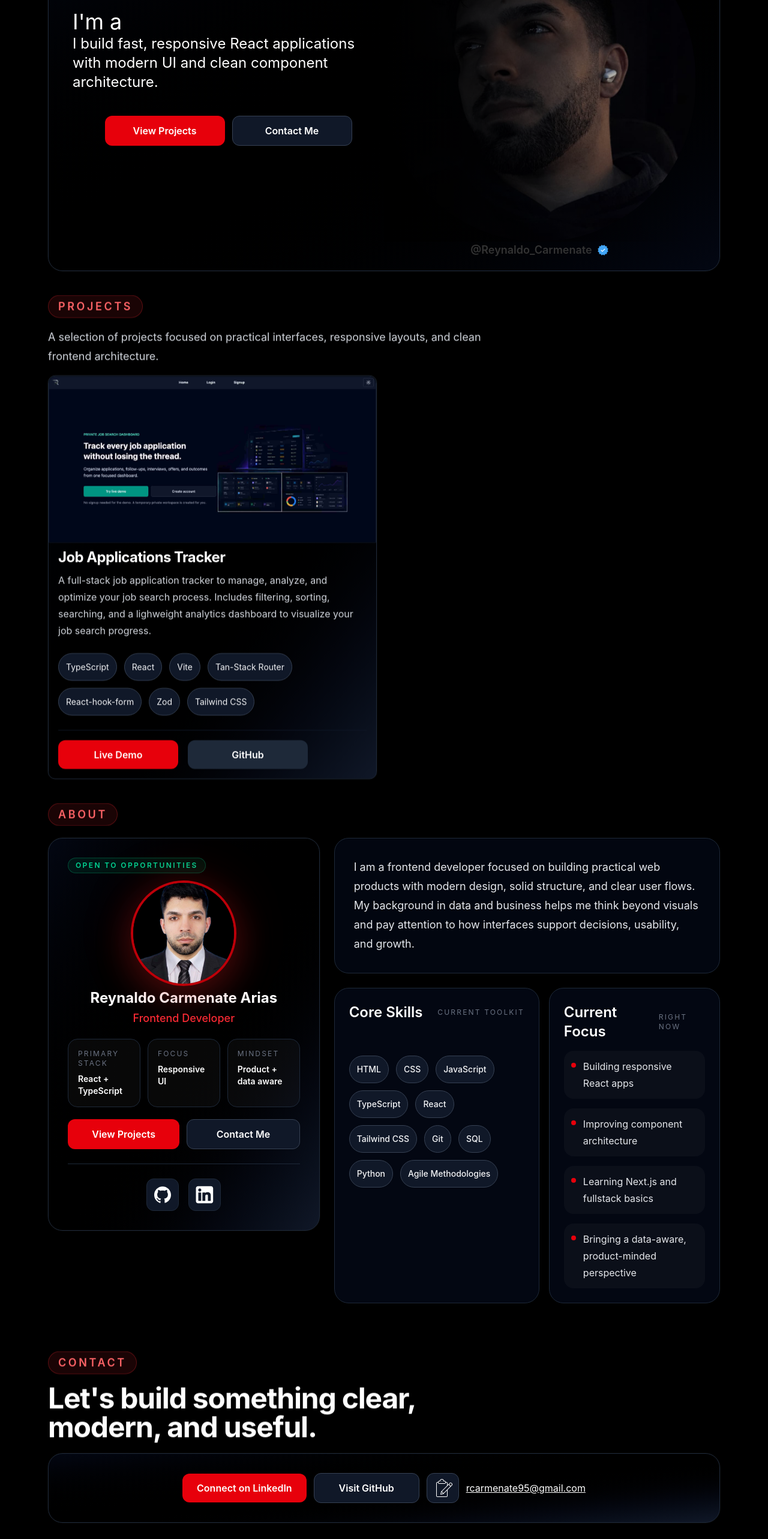
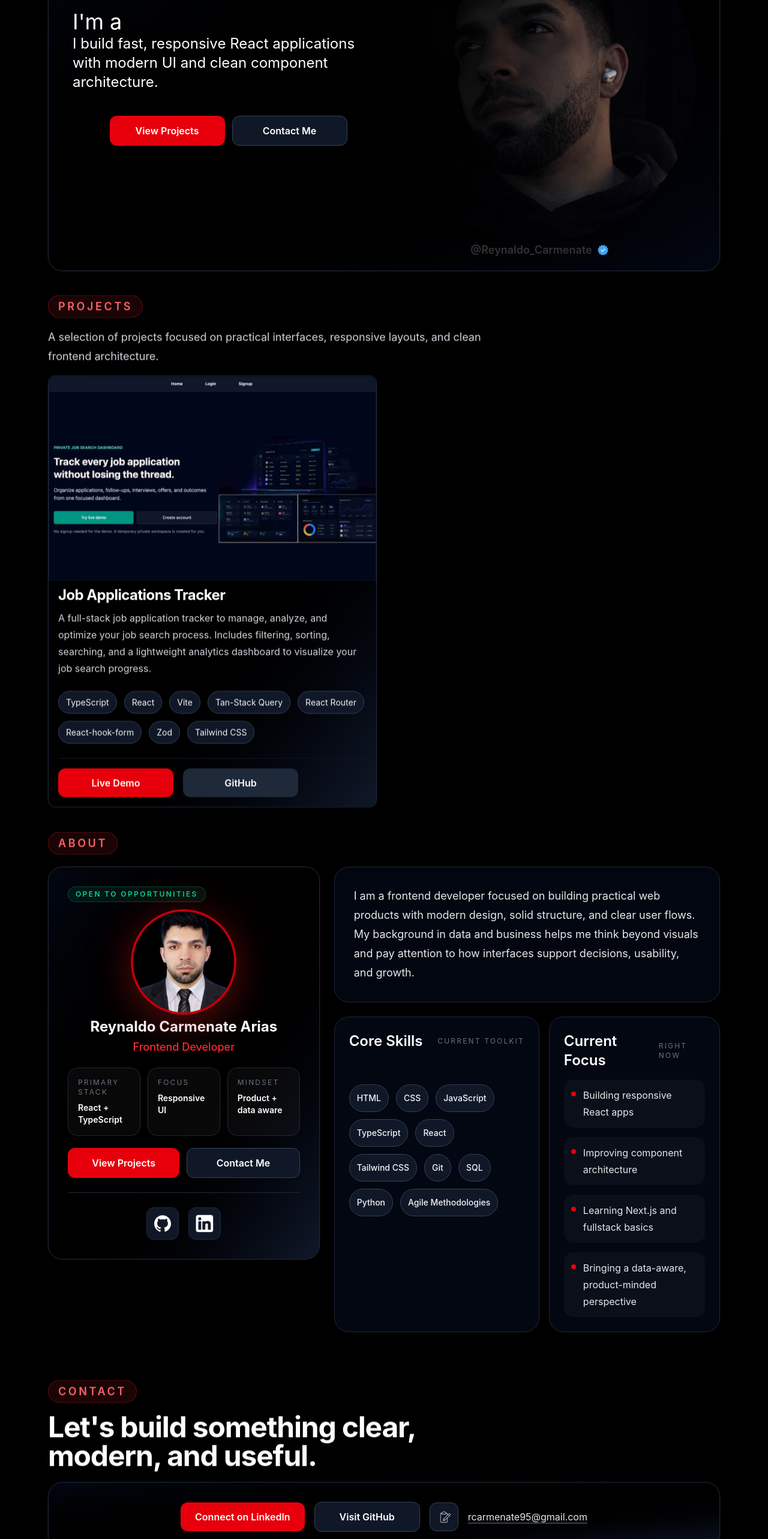
Before and after one commit to ReySlash/Portfolio_landing_page, a React (Vite) app: page / in a window 1280 px wide. Shown: the part 234-2800 px from the top of the page at 60% size. Built offline with nearby package versions, Linux system fonts and the light colour scheme.

Commit message:
some ui improvements, mail to link added in contact section

```diff
--- a/src/components/About.tsx
+++ b/src/components/About.tsx
@@ -4,7 +4,7 @@ import Reveal from "./Reveal";
 
 function About() {
   return (
-    <section id="about" className="px-6 lg:px-20 my-10">
+    <section id="about" className="scroll-mt-24 px-6 lg:px-20 my-10">
       <div className="mx-auto flex max-w-7xl flex-col gap-5">
         <Reveal className="max-w-3xl space-y-4 text-left">
           <span className="inline-flex w-fit rounded-full border border-red-500/30 bg-red-500/10 px-4 py-1 text-lg font-semibold uppercase tracking-[0.2em] text-red-400">
--- a/src/components/Contact.tsx
+++ b/src/components/Contact.tsx
@@ -6,7 +6,7 @@ import Reveal from "./Reveal";
 function Contact() {
   const [copied, setCopied] = useState(false);
   return (
-    <section id="contact" className="px-6 py-5 lg:px-20 lg:py-10">
+    <section id="contact" className="scroll-mt-24 px-6 py-5 lg:px-20 lg:py-10">
       <div className="mx-auto flex max-w-7xl flex-col gap-5">
         <Reveal className="max-w-3xl space-y-4 text-left">
           <span className="inline-flex w-fit rounded-full border border-red-500/30 bg-red-500/10 px-4 py-1 text-lg font-semibold uppercase tracking-[0.2em] text-red-400">
@@ -21,13 +21,13 @@ function Contact() {
           className="rounded-3xl border border-gray-800 bg-linear-to-br from-gray-950 via-black to-gray-900 p-6 shadow-[0_0_0_1px_rgba(255,255,255,0.03)] lg:p-8"
           delay={80}
         >
-          <div className="flex items-center gap-6 justify-center">
-            <div className="flex gap-3 flex-col md:flex-row justify-center items-center">
+          <div className="flex justify-center">
+            <div className="flex flex-col items-center justify-center gap-3 md:flex-row md:flex-wrap md:gap-4">
               <a
                 href="https://www.linkedin.com/in/reynaldo-carmenate-arias-03b5102b5/"
                 target="_blank"
                 rel="noreferrer"
-                className="flex items-center justify-center rounded-xl bg-red-600 px-auto py-3 min-w-45 font-semibold text-white transition-all duration-150 hover:scale-[1.02] hover:cursor-pointer hover:bg-red-500 active:scale-[0.98] sm:min-w-44 sm:px-6"
+                className="flex min-h-12 w-60 items-center justify-center rounded-xl bg-red-600 px-6 py-3 font-semibold text-white transition-all duration-150 hover:scale-[1.02] hover:cursor-pointer hover:bg-red-500 active:scale-[0.98] sm:min-w-44 sm:w-auto"
               >
                 Connect on LinkedIn
               </a>
@@ -35,7 +35,7 @@ function Contact() {
                 href="https://github.com/ReySlash"
                 target="_blank"
                 rel="noreferrer"
-                className="flex items-center justify-center rounded-xl border border-gray-700 bg-gray-900 px-auto py-3 min-w-45 font-semibold text-white transition-all duration-150 hover:scale-[1.02] hover:cursor-pointer hover:border-gray-500 hover:bg-gray-800 active:scale-[0.98] sm:min-w-44 sm:px-6"
+                className="flex min-h-12 w-60 items-center justify-center rounded-xl border border-gray-700 bg-gray-900 px-6 py-3 font-semibold text-white transition-all duration-150 hover:scale-[1.02] hover:cursor-pointer hover:border-gray-500 hover:bg-gray-800 active:scale-[0.98] sm:min-w-44 sm:w-auto"
               >
                 Visit GitHub
               </a>
@@ -45,15 +45,20 @@ function Contact() {
                   setCopied(true);
                   setTimeout(() => setCopied(false), 5000);
                 }}
-                className="flex items-center justify-center rounded-xl border border-gray-700 bg-gray-900 ps-3 pe-2 py-2 font-semibold text-white transition-all duration-150 hover:scale-[1.02] hover:cursor-pointer hover:border-gray-500 hover:bg-gray-800 active:scale-[0.98] sm:min-w-10"
+                className="flex h-12 w-12 ps-3 pe-2 shrink-0 items-center justify-center rounded-xl border border-gray-700 bg-gray-900 text-white transition-all duration-150 hover:scale-[1.02] hover:cursor-pointer hover:border-gray-500 hover:bg-gray-800 active:scale-[0.98]"
               >
                 <img
-                  className="brightness-0 invert"
+                  className="h-5 w-5 brightness-0 invert"
                   src={copied ? copiedClipboard : copyClipboard}
                   alt="Copy to clipboard"
                 />
               </button>
-              <p className="select-none underline">rcarmenate95@gmail.com</p>
+              <a
+                href="mailto:rcarmenate95@gmail.com?subject=Portfolio%20Inquiry"
+                className="select-none break-all text-center text-gray-200 underline decoration-gray-500 underline-offset-4 transition-colors duration-150 hover:text-white hover:decoration-red-500 md:text-left"
+              >
+                rcarmenate95@gmail.com
+              </a>
             </div>
           </div>
         </Reveal>
--- a/src/components/Hero.tsx
+++ b/src/components/Hero.tsx
@@ -3,31 +3,31 @@ import verifiedIcon from "../assets/verifiedIcon.svg";
 
 function Hero() {
   return (
-    <>
-      <section id="home" className="bg-linear-to-br px-6 lg:px-20 my-10 ">
+    <section
+      id="home"
+      className="scroll-mt-24 bg-linear-to-br px-6 lg:px-20 my-10"
+    >
       {/* Column#1: Information */}
-        <div className="grid px-10 py-5 md:grid-cols-1 lg:grid-cols-2 shadow-[0_0_0_1px_rgba(255,255,255,0.03)] bg-linear-to-br from-gray-950 via-black to-gray-950 rounded-3xl border border-gray-800">
-          <div className="order-last lg:order-first content-center">
+      <div className="grid rounded-3xl border border-gray-800 bg-linear-to-br from-gray-950 via-black to-gray-950 px-10 py-5 shadow-[0_0_0_1px_rgba(255,255,255,0.03)] md:grid-cols-1 lg:grid-cols-2">
+        <div className="order-last content-center lg:order-first">
           <h1 className="text-left text-2xl lg:text-4xl">
             I'm a{" "}
-              <span className="typewriter text-red-600">
-                Frontend Developer.
-              </span>
+            <span className="typewriter text-red-600">Frontend Developer.</span>
           </h1>
-            <h3 className="text-2xl text-left">
+          <h3 className="text-left text-2xl">
             I build fast, responsive React applications with modern UI and
             clean component architecture.
           </h3>
-            <div className="flex flex-col justify-center gap-3 sm:flex-row py-10">
+          <div className="flex flex-col justify-center gap-3 py-10 sm:flex-row">
             <a
               href="#projects"
-                className="max-w-50 flex flex-1 items-center justify-center rounded-xl bg-red-600 px-5 py-3 font-semibold text-white transition-all duration-150 hover:scale-[1.02] hover:cursor-pointer hover:bg-red-500 active:scale-[0.98]"
+              className="flex min-h-12 flex-1 items-center justify-center rounded-xl bg-red-600 px-5 py-3 font-semibold text-white transition-all duration-150 hover:scale-[1.02] hover:cursor-pointer hover:bg-red-500 active:scale-[0.98] sm:max-w-48"
             >
               View Projects
             </a>
             <a
               href="#contact"
-                className="max-w-50 flex flex-1 items-center justify-center rounded-xl border border-gray-700 bg-gray-900 px-5 py-3 font-semibold text-white transition-all duration-150 hover:scale-[1.02] hover:cursor-pointer hover:border-gray-500 hover:bg-gray-800 active:scale-[0.98]"
+              className="flex min-h-12 flex-1 items-center justify-center rounded-xl border border-gray-700 bg-gray-900 px-5 py-3 font-semibold text-white transition-all duration-150 hover:scale-[1.02] hover:cursor-pointer hover:border-gray-500 hover:bg-gray-800 active:scale-[0.98] sm:max-w-48"
             >
               Contact Me
             </a>
@@ -45,7 +45,7 @@ function Hero() {
             <div className="pointer-events-none absolute inset-0 bg-linear-to-t from-transparent to-black lg:bg-linear-to-l lg:from-transparent lg:to-black" />
           </div>
           <div className="flex items-center justify-center gap-2">
-              <span className="text-lg font-semibold text-gray select-none">
+            <span className="select-none text-lg font-semibold text-gray">
               @Reynaldo_Carmenate
             </span>
             <img className="h-5 w-5" src={verifiedIcon} alt="Verified Icon" />
@@ -53,7 +53,6 @@ function Hero() {
         </div>
       </div>
     </section>
-    </>
   );
 }
 
--- a/src/components/ProjectCard.tsx
+++ b/src/components/ProjectCard.tsx
@@ -6,30 +6,30 @@ type Props = {
 
 function ProjectCard({ project }: Props) {
   return (
-    <div className="flex flex-col gap-2 bg-linear-to-br from-gray-950 via-black to-gray-900 border border-gray-800 hover:border-red-600 rounded-xl shadow-[0_0_0_1px_rgba(255,255,255,0.03)]">
+    <div className="flex flex-col gap-2 rounded-xl border border-gray-800 bg-linear-to-br from-gray-950 via-black to-gray-900 shadow-[0_0_0_1px_rgba(255,255,255,0.03)] hover:border-red-600">
       <img
-        className="border border-gray-900 rounded-t-xl"
+        className="aspect-[16/10] rounded-t-xl border border-gray-900 object-cover"
         src={project.thumbnail}
         alt={project.name}
       />
-      <div className="flex flex-col gap-2 px-4">
+      <div className="flex flex-col gap-2 px-4 pb-4">
         <h3 className="text-2xl font-bold tracking-tight">{project.name}</h3>
-        <p className="text-gray-300 leading-7"> {project.description}</p>
+        <p className="leading-7 text-gray-300">{project.description}</p>
 
-        <div className="flex flex-wrap gap-3 py-4 items-center text-sm">
+        <div className="flex flex-wrap items-center gap-3 py-4 text-sm">
           {project.techTags.map((tag) => (
             <span
-              className="rounded-full border py-3 border-gray-700 bg-gray-900 px-3 text-gray-100 transition-colors duration-150 hover:border-red-500/50 hover:text-white"
+              className="rounded-full border border-gray-700 bg-gray-900 px-3 py-2 text-gray-100 transition-colors duration-150 hover:border-red-500/50 hover:text-white"
               key={tag}
             >
               {tag}
             </span>
           ))}
         </div>
-        <div className="flex gap-4 py-4 border-t border-gray-900">
+        <div className="flex gap-4 border-t border-gray-900 pt-4">
           {project.liveDemoUrl && (
             <a
-              className="max-w-50 flex flex-1 items-center justify-center rounded-xl bg-red-600 px-5 py-3 font-semibold text-white transition-all duration-150 hover:scale-[1.02] hover:cursor-pointer hover:bg-red-500 active:scale-[0.98]"
+              className="flex min-h-12 flex-1 items-center justify-center rounded-xl bg-red-600 px-5 py-3 font-semibold text-white transition-all duration-150 hover:scale-[1.02] hover:cursor-pointer hover:bg-red-500 active:scale-[0.98] sm:max-w-48"
               href={project.liveDemoUrl}
               target="_blank"
               rel="noopener noreferrer"
@@ -42,7 +42,7 @@ function ProjectCard({ project }: Props) {
               href={project.githubUrl}
               target="_blank"
               rel="noopener noreferrer"
-              className="max-w-50 flex flex-1 items-center justify-center rounded-xl bg-gray-800 px-5 py-3 font-semibold text-white transition-all duration-150 hover:scale-[1.02] hover:cursor-pointer hover:bg-gray-700 active:scale-[0.98]"
+              className="flex min-h-12 flex-1 items-center justify-center rounded-xl bg-gray-800 px-5 py-3 font-semibold text-white transition-all duration-150 hover:scale-[1.02] hover:cursor-pointer hover:bg-gray-700 active:scale-[0.98] sm:max-w-48"
             >
               GitHub
             </a>
--- a/src/components/Projects.tsx
+++ b/src/components/Projects.tsx
@@ -6,7 +6,7 @@ function Projects() {
   return (
     <section
       id="projects"
-      className="bg-linear-to-br px-6 lg:px-20 my-10 w-full"
+      className="scroll-mt-24 bg-linear-to-br px-6 lg:px-20 my-10 w-full"
     >
       <div className="mx-auto flex max-w-7xl flex-col gap-5">
         <Reveal className="w-full space-y-4 text-left">
@@ -17,7 +17,7 @@ function Projects() {
             A selection of projects focused on practical interfaces, responsive
             layouts, and clean frontend architecture.
           </p>
-          <div className="grid grid-cols-1 lg:grid-cols-2 gap-6 ">
+          <div className="grid grid-cols-1 gap-6 lg:grid-cols-2">
             {projects.map((project) => (
               <ProjectCard key={project.id} project={project} />
             ))}
--- a/src/data/projects.ts
+++ b/src/data/projects.ts
@@ -6,12 +6,13 @@ const projects: Project[] = [
     id: 1,
     name: "Job Applications Tracker",
     description:
-      "A full-stack job application tracker to manage, analyze, and optimize your job search process. Includes filtering, sorting, searching, and a lighweight analytics dashboard to visualize your job search progress.",
+      "A full-stack job application tracker to manage, analyze, and optimize your job search process. Includes filtering, sorting, searching, and a lightweight analytics dashboard to visualize your job search progress.",
     techTags: [
       "TypeScript",
       "React",
       "Vite",
-      "Tan-Stack Router",
+      "Tan-Stack Query",
+      "React Router",
       "React-hook-form",
       "Zod",
       "Tailwind CSS",
```
Lines whose indentation alone changed are shown as unchanged.
